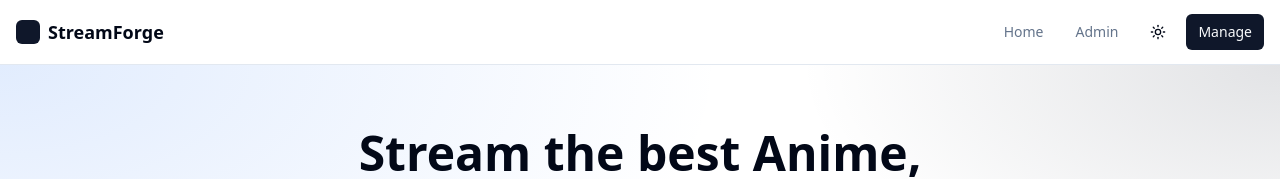
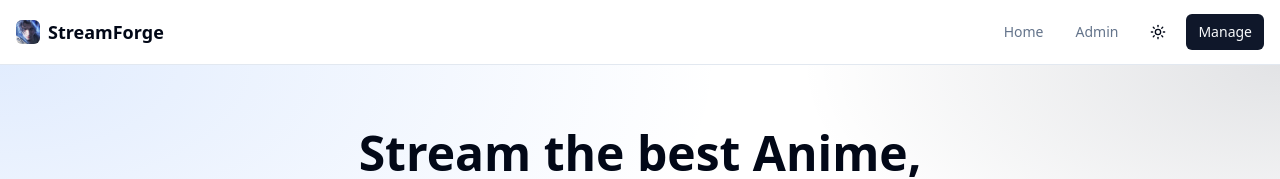
Before and after one commit to blaze6996/stre1, a React (Vite) app: page / in a window 1280 px wide. Shown: the top 179 px of the page. Built offline with nearby package versions, Linux system fonts and the light colour scheme; no server answers; the database is empty.

Commit message:
Add favicon to header
Add the favicon image to the site header component.

```diff
--- a/src/components/layout/SiteHeader.tsx
+++ b/src/components/layout/SiteHeader.tsx
@@ -6,7 +6,14 @@ const SiteHeader = () => {
     <header className="sticky top-0 z-40 w-full border-b bg-background/80 backdrop-blur supports-[backdrop-filter]:bg-background/60">
       <div className="container mx-auto flex h-16 items-center justify-between px-4">
         <Link to="/" className="flex items-center gap-2 font-semibold">
-          <span className="inline-block h-6 w-6 rounded-md bg-primary" aria-hidden />
+          <img
+            src="/lovable-uploads/01f5154f-82d6-4bf7-a72a-e0a4e4087d76.png"
+            alt="StreamForge logo"
+            width={24}
+            height={24}
+            className="h-6 w-6 rounded-md object-cover"
+            loading="eager"
+          />
           <span className="text-lg">StreamForge</span>
         </Link>
         <nav className="flex items-center gap-2">
```
